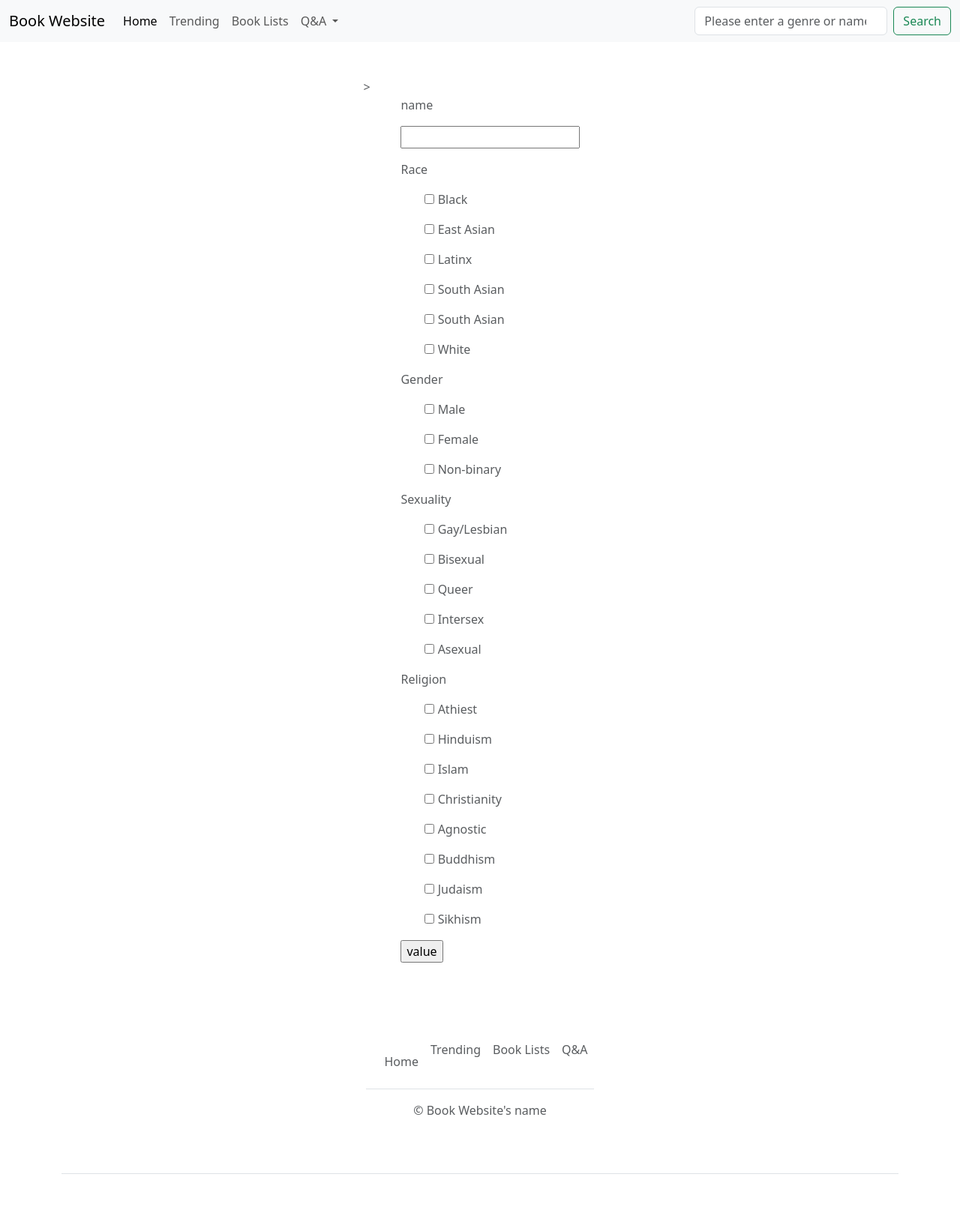
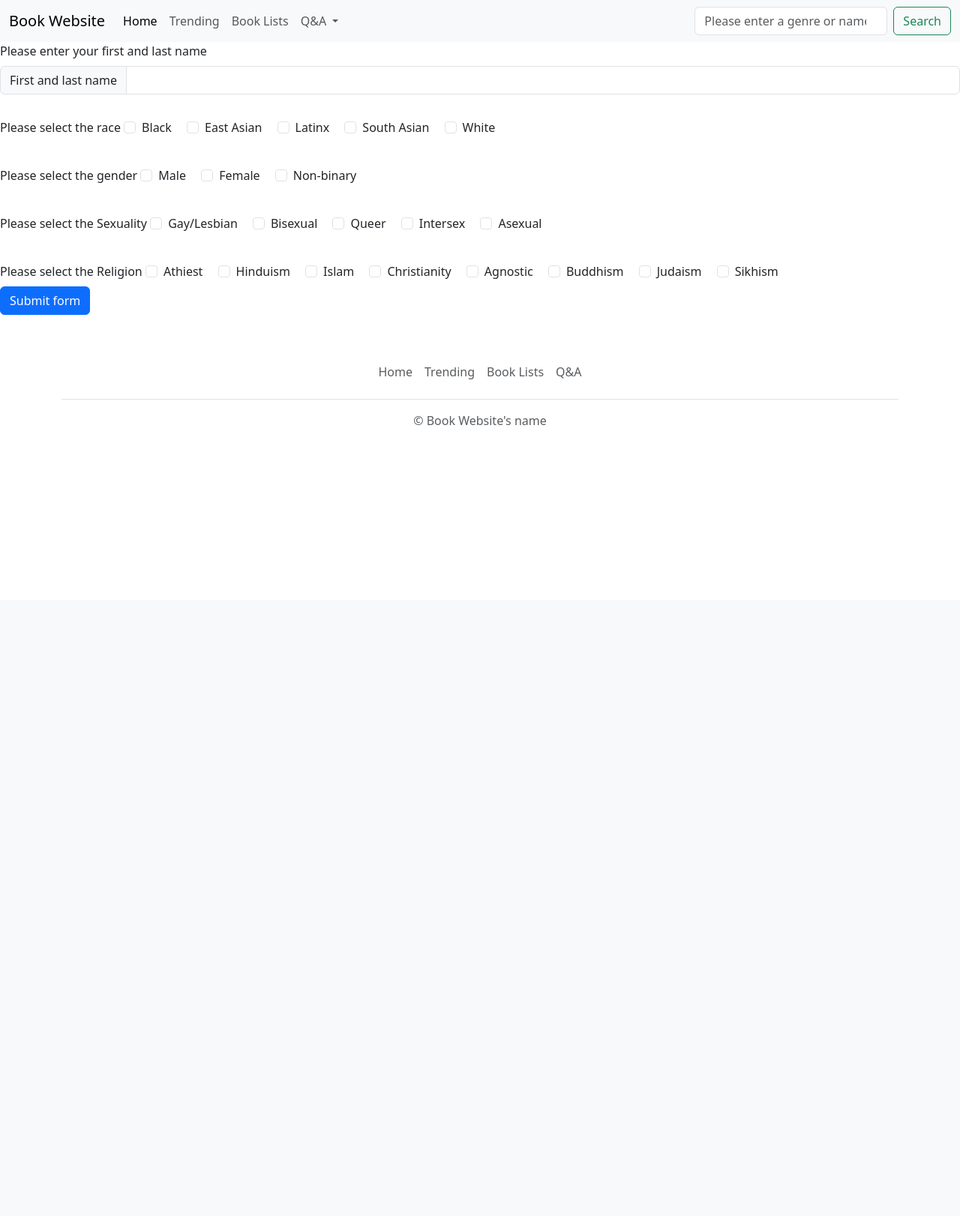
Before and after one commit to Ethan-Lem05/ignitionHacks2023BookDatabase, a Flask app: page /survey in a window 1280 px wide. Shown: the whole page at 75% size. After the commit the page ends 567 px from the top, so only its background shows below. Run offline with Flask 3, Linux system fonts and the light colour scheme.

Commit message:
Update questions.html

```diff
--- a/templates/questions.html
+++ b/templates/questions.html
@@ -13,10 +13,8 @@
     <link rel="stylesheet" href="./css/style.css" />
   </head>
   <body>
-    <!-- Q&A PAGE -->
-
     <!-- Navigation Bar -->
-       <nav class="navbar navbar-expand-lg bg-body-tertiary">
+    <nav class="navbar navbar-expand-lg bg-body-tertiary">
       <div class="container-fluid">
         <a class="navbar-brand" href="{{ url_for('home')}}">Book Website</a>
         <button
@@ -33,8 +31,10 @@
         <div class="collapse navbar-collapse" id="navbarSupportedContent">
           <ul class="navbar-nav me-auto mb-2 mb-lg-0">
             <li class="nav-item">
-              <a class="nav-link active" aria-current="page" href="{{ url_for('home')}}"
-
+              <a
+                class="nav-link active"
+                aria-current="page"
+                href="{{ url_for('home')}}"
                 >Home</a
               >
             </li>
@@ -88,83 +88,320 @@
         </div>
       </div>
     </nav>
-    <!-- FOOTER -->
- <div class="container">
-      <footer class="py-3 my-4">
-        <ul class="nav justify-content-center border-bottom pb-3 mb-3">
-          <li class="nav-item">
-            <a href="{{ url_for('home')}}" class="nav-link px-2 text-body-secondary"
 
-<form action="#" method = "post">
+    <!-- Q&A Form -->
+    <form action="#" method="post" class="row g-3 needs-validation" novalidate>
+      <div class="mb-3 needs-validation">
+        <label for="validationCustom01" class="form-label"
+          >Please enter your first and last name</label
+        >
 
-      <!-- Asks for name of the person-->>
-      <p style = "margin-left: 50px;"> name </p>
-      <p style = "margin-left: 50px;"> <input type="text" name = "name"> </input> </p>
+        <div class="input-group has-validation">
+          <span class="input-group-text">First and last name</span>
+          <input
+            type="text"
+            class="form-control"
+            id="validationCustomUsername"
+            aria-describedby="inputGroupPrepend"
+            required
+          />
+          <div class="invalid-feedback">First and Last Name</div>
+        </div>
+      </div>
+      <!-- Race  -->
+      <div class="mb-3 needs-validation">
+        <label for="validationCustom01" class="form-label"
+          >Please select the race</label
+        >
+        <div class="form-check form-check-inline">
+          <input
+            class="form-check-input"
+            type="checkbox"
+            value=""
+            id="flexCheckDefault"
+          />
+          <label class="form-check-label" for="flexCheckDefault"> Black </label>
+        </div>
 
+        <div class="form-check form-check-inline">
+          <input
+            class="form-check-input"
+            type="checkbox"
+            value=""
+            id="flexCheckDefault"
+          />
+          <label class="form-check-label" for="flexCheckDefault">
+            East Asian
+          </label>
+        </div>
+        <div class="form-check form-check-inline">
+          <input
+            class="form-check-input"
+            type="checkbox"
+            value=""
+            id="flexCheckDefault"
+          />
+          <label class="form-check-label" for="flexCheckDefault">
+            Latinx
+          </label>
+        </div>
+        <div class="form-check form-check-inline">
+          <input
+            class="form-check-input"
+            type="checkbox"
+            value=""
+            id="flexCheckDefault"
+          />
+          <label class="form-check-label" for="flexCheckDefault">
+            South Asian
+          </label>
+        </div>
+        <div class="form-check form-check-inline">
+          <input
+            class="form-check-input"
+            type="checkbox"
+            value=""
+            id="flexCheckDefault"
+          />
+          <label class="form-check-label" for="flexCheckDefault"> White </label>
+        </div>
+      </div>
+      <!-- Gender -->
+      <div class="mb-3 needs-validation">
+        <label for="validationCustom01" class="form-label"
+          >Please select the gender</label
+        >
+        <div class="form-check form-check-inline">
+          <input
+            class="form-check-input"
+            type="checkbox"
+            value=""
+            id="flexCheckDefault"
+          />
+          <label class="form-check-label" for="flexCheckDefault"> Male </label>
+        </div>
+        <div class="form-check form-check-inline">
+          <input
+            class="form-check-input"
+            type="checkbox"
+            value=""
+            id="flexCheckDefault"
+          />
+          <label class="form-check-label" for="flexCheckDefault">
+            Female
+          </label>
+        </div>
+        <div class="form-check form-check-inline">
+          <input
+            class="form-check-input"
+            type="checkbox"
+            value=""
+            id="flexCheckDefault"
+          />
+          <label class="form-check-label" for="flexCheckDefault">
+            Non-binary
+          </label>
+        </div>
+      </div>
+      <!-- Sexuality -->
+      <div class="mb-3 needs-validation">
+        <label for="validationCustom01" class="form-label"
+          >Please select the Sexuality</label
+        >
 
-      <p style = "margin-left: 50px;"> Race </p>
-        <ul>
-          <p style = "margin-left: 50px;"> <input type="checkbox" name = "race" value = "Black"> Black </input> </p>
-          <p style = "margin-left: 50px;"> <input type="checkbox" name = "race" value =  "East_Asian"> East Asian </input> </p>
-          <p style = "margin-left: 50px;"> <input type="checkbox" name = "race" value = "Latinx"> Latinx </input> </p>
-          <p style = "margin-left: 50px;"> <input type="checkbox" name = "race" value = "South_Asian"> South Asian </input> </p>
-          <p style = "margin-left: 50px;"> <input type="checkbox" name = "race" value = "South_Asian"> South Asian </input> </p>
-          <p style = "margin-left: 50px;"> <input type="checkbox" name = "race" value = "White"> White </input> </p>
-        </ul>
+        <div class="form-check form-check-inline">
+          <input
+            class="form-check-input"
+            type="checkbox"
+            value=""
+            id="flexCheckDefault"
+          />
+          <label class="form-check-label" for="flexCheckDefault">
+            Gay/Lesbian
+          </label>
+        </div>
 
-        <p style = "margin-left: 50px;"> Gender </p>
-        <ul>
-          <p style = "margin-left: 50px;"> <input type="checkbox" name = "gender" value = "Male"> Male </input> </p>
-          <p style = "margin-left: 50px;"> <input type="checkbox" name = "gender" value = "Female"> Female </input> </p>
-          <p style = "margin-left: 50px;"> <input type="checkbox" name = "gender" value = "Non-binary"> Non-binary </input> </p>
-        </ul>
+        <div class="form-check form-check-inline">
+          <input
+            class="form-check-input"
+            type="checkbox"
+            value=""
+            id="flexCheckDefault"
+          />
+          <label class="form-check-label" for="flexCheckDefault">
+            Bisexual
+          </label>
+        </div>
 
-        <p style = "margin-left: 50px;"> Sexuality </p>
-        <ul>
-          <p style = "margin-left: 50px;"> <input type="checkbox" name = "sexuality" value = "Gay/Lesbian"> Gay/Lesbian </input> </p>
-          <p style = "margin-left: 50px;"> <input type="checkbox" name = "sexuality" value = "Bisexual"> Bisexual </input> </p>
-          <p style = "margin-left: 50px;"> <input type="checkbox" name = "sexuality" value = "Queer"> Queer </input> </p>
-          <p style = "margin-left: 50px;"> <input type="checkbox" name = "sexuality" value = "Intersex"> Intersex </input> </p>
-          <p style = "margin-left: 50px;"> <input type="checkbox" name = "sexuality" value = "Asexual"> Asexual </input> </p>
-        </ul>
+        <div class="form-check form-check-inline">
+          <input
+            class="form-check-input"
+            type="checkbox"
+            value=""
+            id="flexCheckDefault"
+          />
+          <label class="form-check-label" for="flexCheckDefault"> Queer </label>
+        </div>
 
-        <p style = "margin-left: 50px;"> Religion </p>
-        <ul>
-          <p style = "margin-left: 50px;"> <input type="checkbox" name = "religion" value = "Athiest"> Athiest </input> </p>
-          <p style = "margin-left: 50px;"> <input type="checkbox" name = "religion" value = "Hindu"> Hinduism </input> </p>
-          <p style = "margin-left: 50px;"> <input type="checkbox" name = "religion" value = "Islam"> Islam </input> </p>
-          <p style = "margin-left: 50px;"> <input type="checkbox" name = "Religion" value = "Christianity"> Christianity </input> </p>
-          <p style = "margin-left: 50px;"> <input type="checkbox" name = "religion" value = "Agnostic"> Agnostic </input> </p>
-          <p style = "margin-left: 50px;"> <input type="checkbox" name = "religion" value = "Buddhism"> Buddhism </input> </p>
-          <p style = "margin-left: 50px;"> <input type="checkbox" name = "religion" value = "Judaism"> Judaism </input> </p>
-          <p style = "margin-left: 50px;"> <input type="checkbox" name = "religion" value = "Sikhism"> Sikhism </input> </p>
+        <div class="form-check form-check-inline">
+          <input
+            class="form-check-input"
+            type="checkbox"
+            value=""
+            id="flexCheckDefault"
+          />
+          <label class="form-check-label" for="flexCheckDefault">
+            Intersex
+          </label>
+        </div>
 
-        </ul>
+        <div class="form-check form-check-inline">
+          <input
+            class="form-check-input"
+            type="checkbox"
+            value=""
+            id="flexCheckDefault"
+          />
+          <label class="form-check-label" for="flexCheckDefault">
+            Asexual
+          </label>
+        </div>
+      </div>
+      <!-- Religion -->
+      <div class="mb-3 needs-validation">
+        <label for="validationCustom01" class="form-label"
+          >Please select the Religion</label
+        >
 
-      <p style = "margin-left: 50px;"> <input type="submit" value = "value"> </p>
+        <div class="form-check form-check-inline">
+          <input
+            class="form-check-input"
+            type="checkbox"
+            value=""
+            id="flexCheckDefault"
+          />
+          <label class="form-check-label" for="flexCheckDefault">
+            Athiest
+          </label>
+        </div>
+
+        <div class="form-check form-check-inline">
+          <input
+            class="form-check-input"
+            type="checkbox"
+            value=""
+            id="flexCheckDefault"
+          />
+          <label class="form-check-label" for="flexCheckDefault">
+            Hinduism
+          </label>
+        </div>
+
+        <div class="form-check form-check-inline">
+          <input
+            class="form-check-input"
+            type="checkbox"
+            value=""
+            id="flexCheckDefault"
+          />
+          <label class="form-check-label" for="flexCheckDefault"> Islam </label>
+        </div>
+
+        <div class="form-check form-check-inline">
+          <input
+            class="form-check-input"
+            type="checkbox"
+            value=""
+            id="flexCheckDefault"
+          />
+          <label class="form-check-label" for="flexCheckDefault">
+            Christianity
+          </label>
+        </div>
+
+        <div class="form-check form-check-inline">
+          <input
+            class="form-check-input"
+            type="checkbox"
+            value=""
+            id="flexCheckDefault"
+          />
+          <label class="form-check-label" for="flexCheckDefault">
+            Agnostic
+          </label>
+        </div>
+
+        <div class="form-check form-check-inline">
+          <input
+            class="form-check-input"
+            type="checkbox"
+            value=""
+            id="flexCheckDefault"
+          />
+          <label class="form-check-label" for="flexCheckDefault">
+            Buddhism
+          </label>
+        </div>
+
+        <div class="form-check form-check-inline">
+          <input
+            class="form-check-input"
+            type="checkbox"
+            value=""
+            id="flexCheckDefault"
+          />
+          <label class="form-check-label" for="flexCheckDefault">
+            Judaism
+          </label>
+        </div>
+
+        <div class="form-check form-check-inline">
+          <input
+            class="form-check-input"
+            type="checkbox"
+            value=""
+            id="flexCheckDefault"
+          />
+          <label class="form-check-label" for="flexCheckDefault">
+            Sikhism
+          </label>
+        </div>
+
+        <div class="col-12">
+          <button class="btn btn-primary" type="submit">Submit form</button>
+        </div>
+      </div>
     </form>
 
-    <!-- FOOTER -->
+    <!-- Footer -->
     <div class="container">
       <footer class="py-3 my-4">
         <ul class="nav justify-content-center border-bottom pb-3 mb-3">
           <li class="nav-item">
-            <a href="home.html" class="nav-link px-2 text-body-secondary"
-              >Home</a>
+            <a
+              href="{{ url_for('home')}}"
+              class="nav-link px-2 text-body-secondary"
+              >Home</a
+            >
           </li>
-            <a href="{{ url_for('trending')}}" class="nav-link px-2 text-body-secondary"
-
+          <li class="nav-item">
+            <a
+              href="{{ url_for('trending')}}"
+              class="nav-link px-2 text-body-secondary"
               >Trending</a
             >
           </li>
           <li class="nav-item">
-
-            <a href="{{ url_for('response')}}" class="nav-link px-2 text-body-secondary"
+            <a
+              href="{{ url_for('response')}}"
+              class="nav-link px-2 text-body-secondary"
               >Book Lists</a
             >
           </li>
           <li class="nav-item">
-            <a href="{{ url_for('questions')}}" class="nav-link px-2 text-body-secondary"
+            <a
+              href="{{ url_for('questions')}}"
+              class="nav-link px-2 text-body-secondary"
               >Q&A</a
             >
           </li>
@@ -172,6 +409,7 @@
         <p class="text-center text-body-secondary">© Book Website's name</p>
       </footer>
     </div>
+
     <script
       src="https://cdn.jsdelivr.net/npm/bootstrap@5.3.1/dist/js/bootstrap.bundle.min.js"
       integrity="sha384-HwwvtgBNo3bZJJLYd8oVXjrBZt8cqVSpeBNS5n7C8IVInixGAoxmnlMuBnhbgrkm"
```
